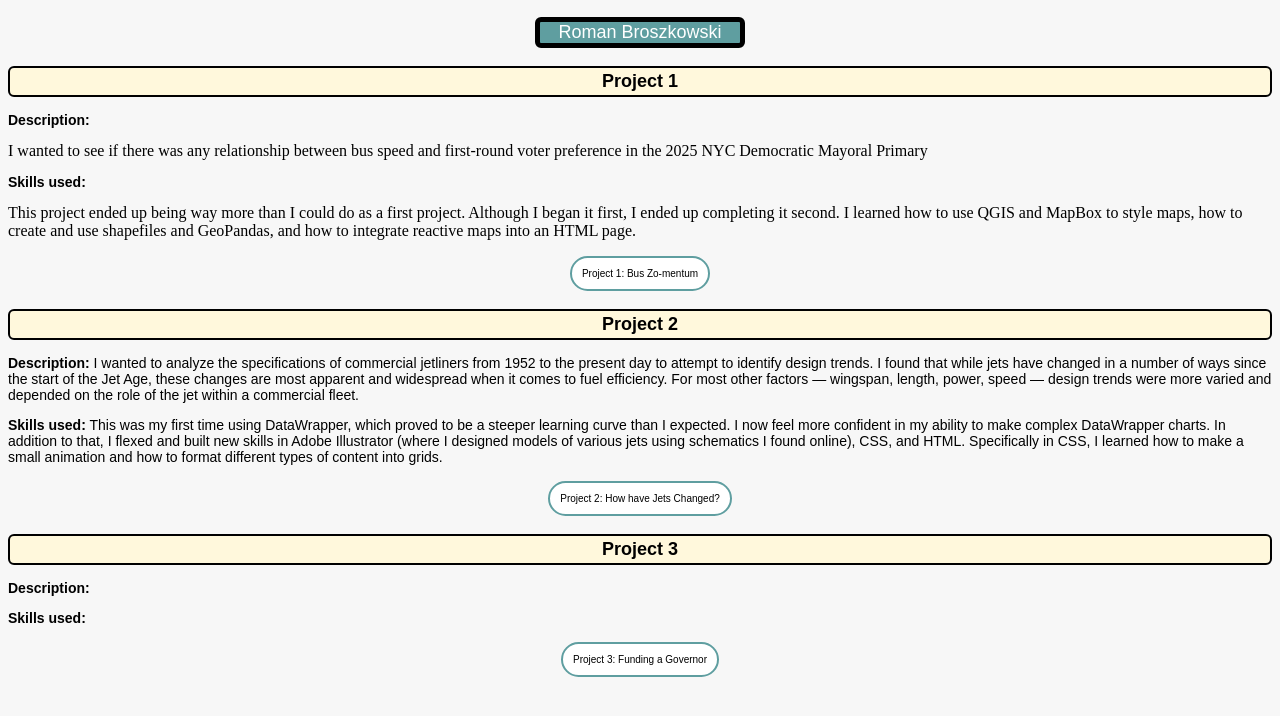
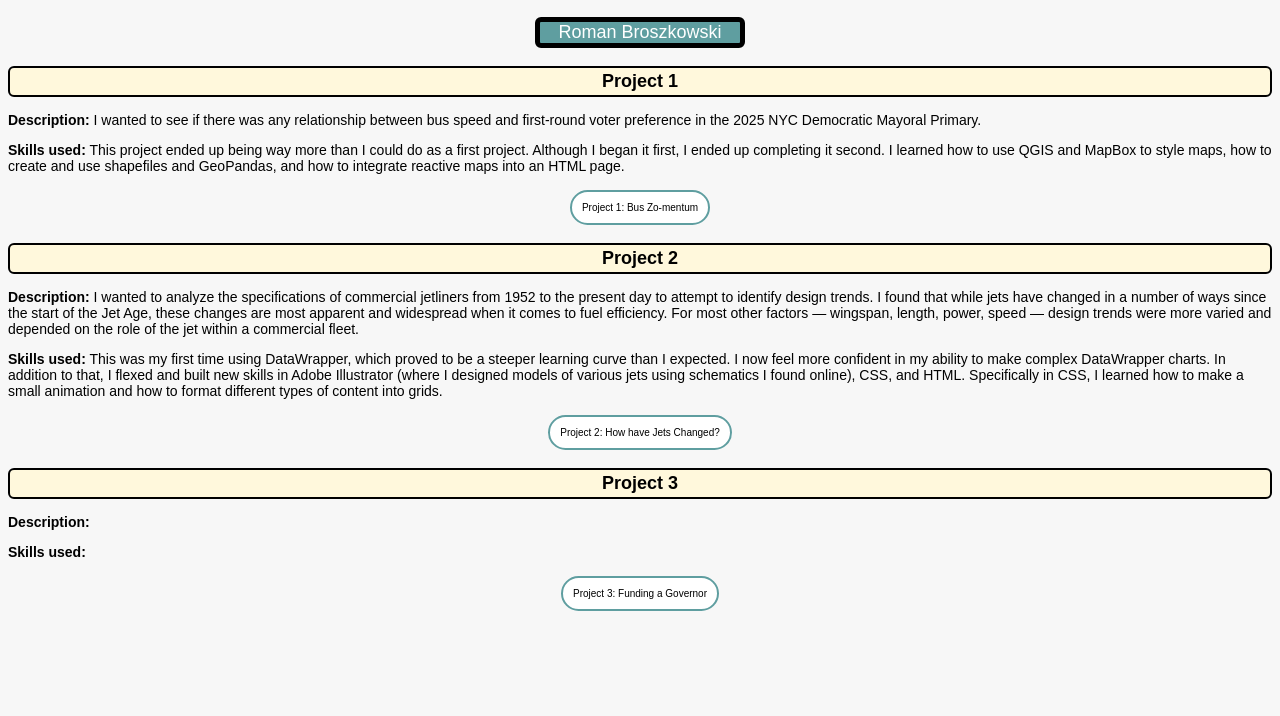
Before and after one commit to broszr/Lede-Projects, a plain HTML site: page index.html in a window 1280 px wide. Shown: the part 68-784 px from the top of the page. Drawn offline with Linux system fonts and the light colour scheme.

Commit message:
Update index.html

```diff
--- a/index.html
+++ b/index.html
@@ -77,8 +77,8 @@ a:focus {
         <h1> Lede Projects</h1>
         <p class="subtitle" style="text-align: center;" >Roman Broszkowski</p>
         <h2>Project 1</h2>
-         <p><strong>Description:</strong></p> I wanted to see if there was any relationship between bus speed and first-round voter preference in the 2025 NYC Democratic Mayoral Primary
-         <p><strong>Skills used:</strong></p> This project ended up being way more than I could do as a first project. Although I began it first, I ended up completing it second. I learned how to use QGIS and MapBox to style maps, how to create and use shapefiles and GeoPandas, and how to integrate reactive maps into an HTML page.
+         <p><strong>Description:</strong> I wanted to see if there was any relationship between bus speed and first-round voter preference in the 2025 NYC Democratic Mayoral Primary.</p>
+         <p><strong>Skills used:</strong> This project ended up being way more than I could do as a first project. Although I began it first, I ended up completing it second. I learned how to use QGIS and MapBox to style maps, how to create and use shapefiles and GeoPandas, and how to integrate reactive maps into an HTML page. </p>
          <p style="text-align: center;"><a href="Project1MamdaniBus/index.html">Project 1: Bus Zo-mentum</a></p>
         <h2>Project 2</h2>
          <p><strong>Description:</strong> I wanted to analyze the specifications of commercial jetliners from 1952 to the present day to attempt to identify design trends. I found that while jets have changed in a number of ways since the start of the Jet Age, these changes are most apparent and widespread when it comes to fuel efficiency. For most other factors — wingspan, length, power, speed — design trends were more varied and depended on the role of the jet within a commercial fleet.</p>
```
